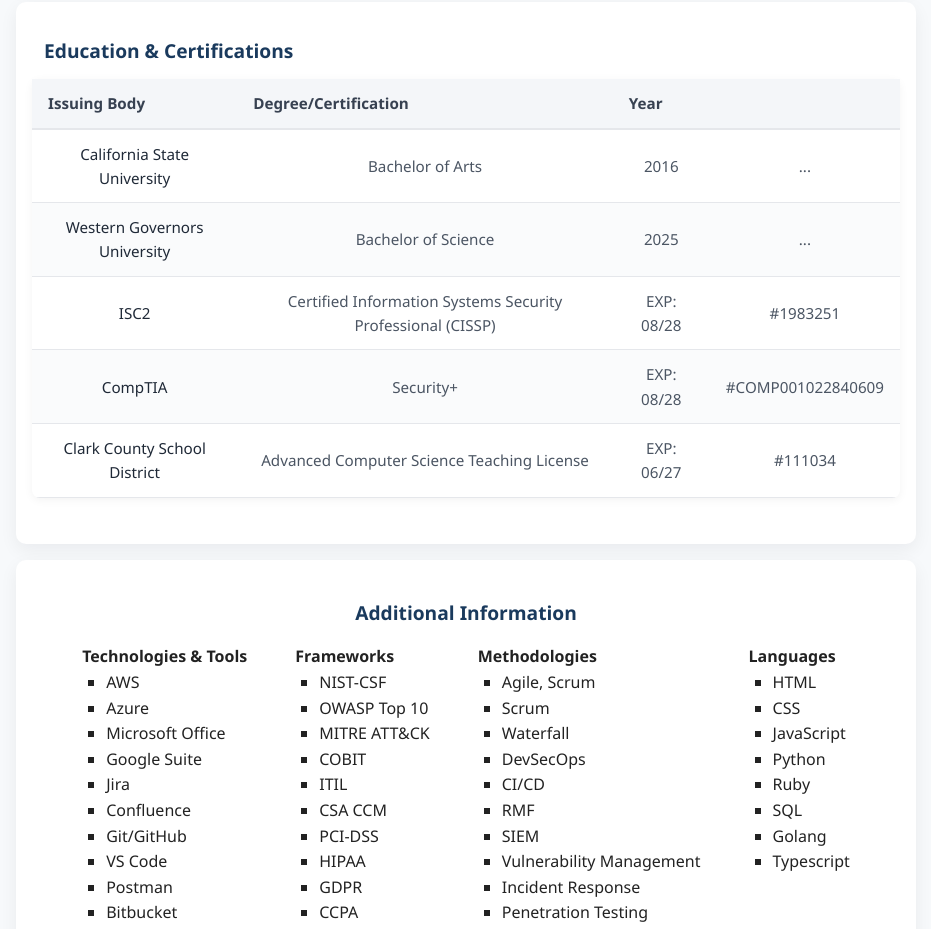
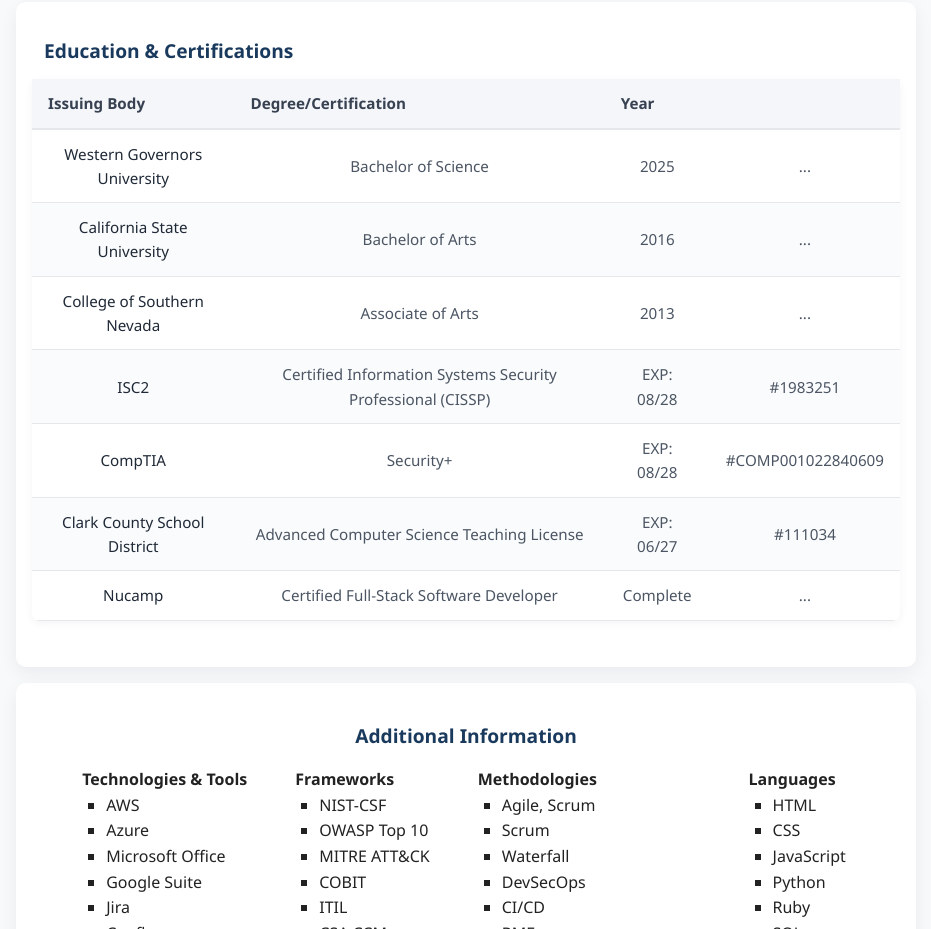
Before and after one commit to jaelyndenise/GRC-Resume, a plain HTML site: page docs/index.html in a window 1280 px wide. Shown: the part 2620-3549 px from the top of the page, without its empty margins (174-1105 px from the left). Drawn offline with Linux system fonts and the light colour scheme.

Commit message:
Updated education

```diff
--- a/docs/index.html
+++ b/docs/index.html
@@ -182,15 +182,22 @@
             </thead>
             <tbody>
               <tr>
+                <td>Western Governors University</td>
+                <td>Bachelor of Science</td>
+                <td>2025</td>
+                <td>...</td>
+              </tr>
+              <tr>
                 <td>California State University</td>
                 <td>Bachelor of Arts</td>
                 <td>2016</td>
                 <td>...</td>
               </tr>
-              <tr>
-                <td>Western Governors University</td>
-                <td>Bachelor of Science</td>
-                <td>2025</td>
+
+               <tr>
+                <td>College of Southern Nevada</td>
+                <td>Associate of Arts</td>
+                <td>2013</td>
                 <td>...</td>
               </tr>
               <tr>
@@ -210,6 +217,12 @@
                 <td>Advanced Computer Science Teaching License</td>
                 <td>EXP: 06/27</td>
                 <td>#111034</td>
+              </tr>
+              <tr>
+                <td>Nucamp</td>
+                <td>Certified Full-Stack Software Developer</td>
+                <td>Complete</td>
+                <td>...</td>
               </tr>
             </tbody>
           </table>
```
